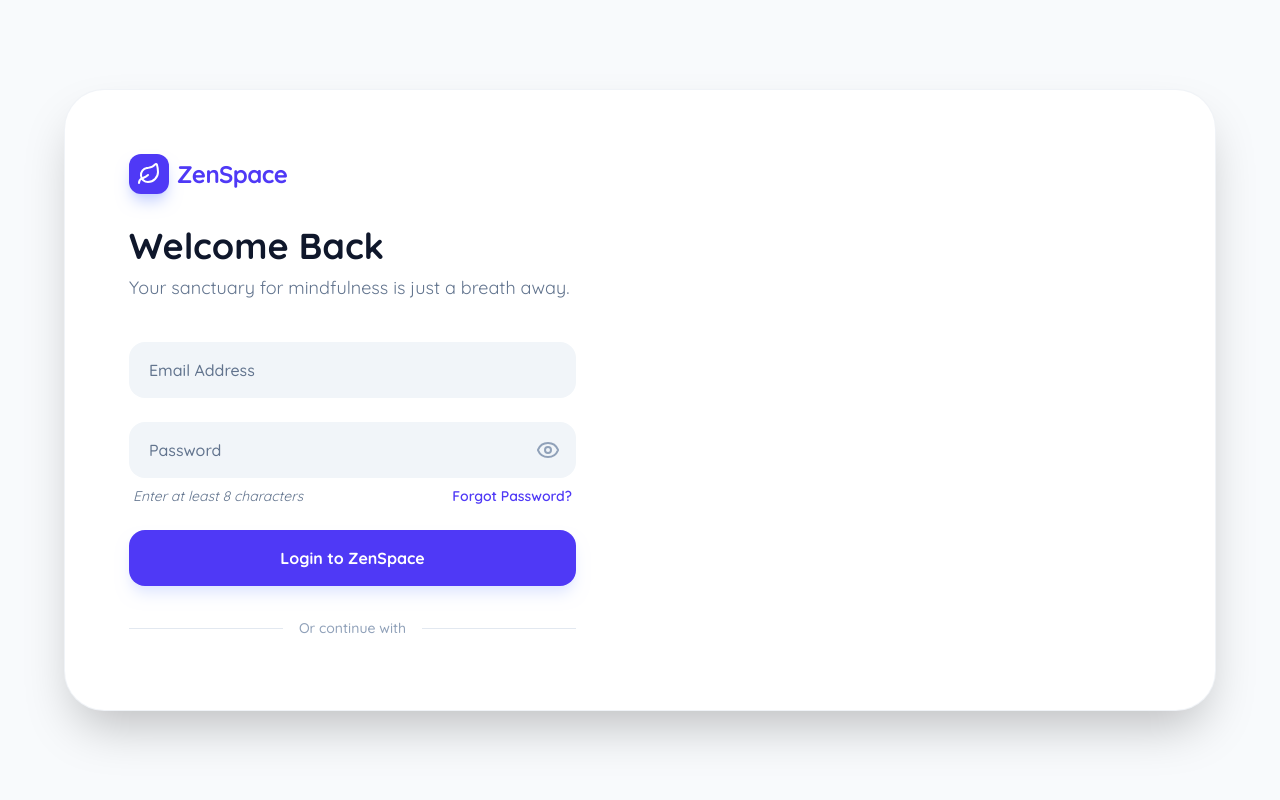
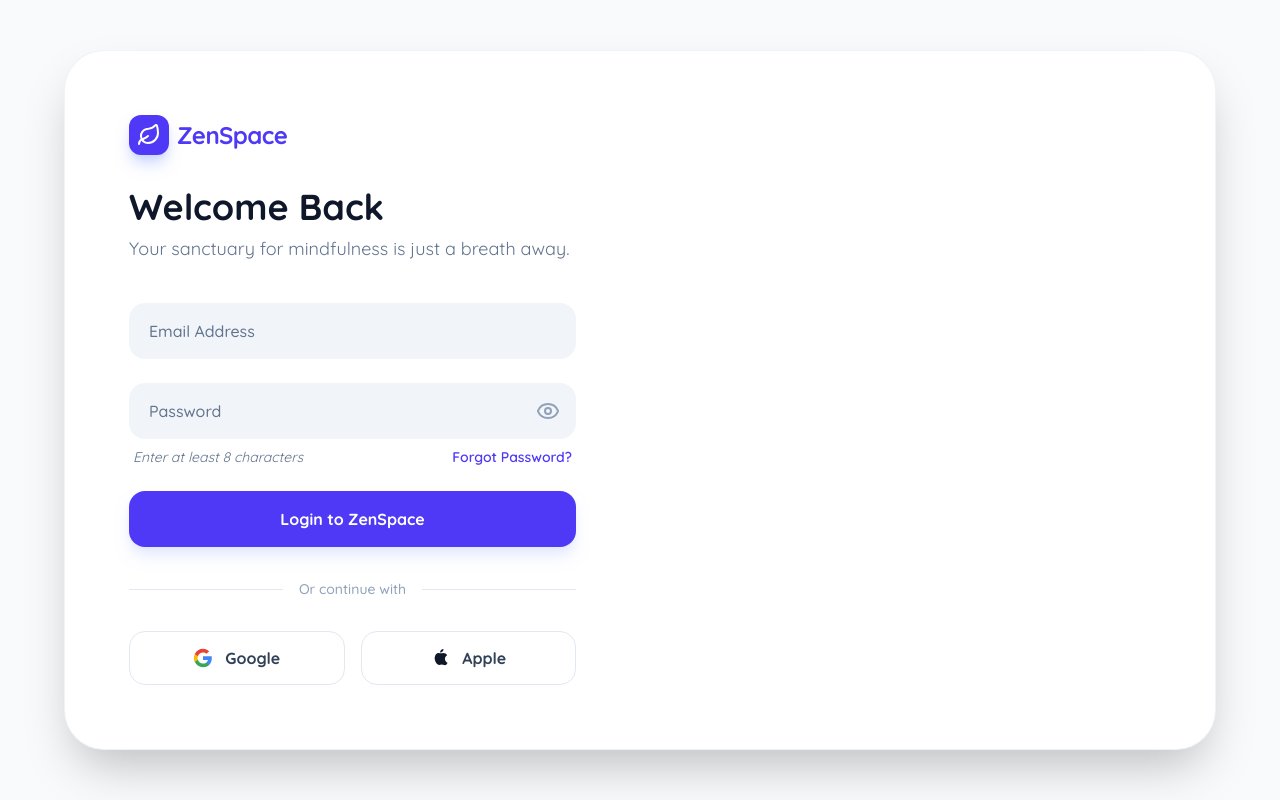
Before and after one commit to arturolguillen/devarturo-7-login-page, a Next.js app: page / in a window 1280 px wide. Built offline with nearby package versions, Linux system fonts and the light colour scheme.

Commit message:
Add social login buttons and integrate into Home page layout

```diff
--- a/src/app/page.tsx
+++ b/src/app/page.tsx
@@ -1,4 +1,6 @@
+import AppleLoginButton from "@/components/AppleLoginButton";
 import EmailInput from "@/components/EmailInput";
+import GoogleLoginButton from "@/components/GoogleLoginButton";
 import LeftColumn from "@/components/LeftColumn";
 import LoginButton from "@/components/LoginButton";
 import LoginContinueWith from "@/components/LoginContinueWith";
@@ -7,6 +9,7 @@
 import MainContent from "@/components/MainContent";
 import MainWrapper from "@/components/MainWrapper";
 import PasswordInput from "@/components/PasswordInput";
+import SocialLogins from "@/components/SocialLogins";
 
 export default function Home() {
     return (
@@ -21,6 +24,10 @@
                     <PasswordInput />
                     <LoginButton />
                     <LoginContinueWith />
+                    <SocialLogins>
+                        <GoogleLoginButton />
+                        <AppleLoginButton />
+                    </SocialLogins>
                 </LoginForm>
             </LeftColumn>
         </MainWrapper>
--- /dev/null
+++ b/src/components/AppleLoginButton.tsx
@@ -0,0 +1,15 @@
+export default function AppleLoginButton() {
+    return (
+        <button
+            type="button"
+            className="flex items-center justify-center gap-3 py-3.5 border border-slate-200 rounded-2xl hover:bg-slate-50 transition-all active:scale-95 cursor-pointer"
+        >
+            <svg className="w-5 h-5 fill-slate-900" viewBox="0 0 24 24">
+                <path
+                    d="M17.05 20.28c-.96 0-2.04-.36-3.04-.36-1.01 0-2.2.36-3.04.36-2.52 0-5.36-3.82-5.36-8.21 0-4.04 2.53-6.17 4.92-6.17 1.01 0 1.95.36 2.67.36.72 0 1.83-.36 2.7-.36 2.04 0 3.82 1.05 4.7 2.65-3.85 2.05-3.23 7.42.5 9.07-.8 2-2.14 3.02-3.05 3.02zM12.03 5.48c-.03-2.31 1.91-4.28 4.14-4.28.2 2.4-2 4.41-4.14 4.28z">
+                </path>
+            </svg>
+            <span className="font-bold text-slate-700">{'Apple'}</span>
+        </button>
+    );
+}
--- /dev/null
+++ b/src/components/GoogleLoginButton.tsx
@@ -0,0 +1,24 @@
+export default function GoogleLoginButton() {
+    return (
+        <button
+            type="button"
+            className="flex items-center justify-center gap-3 py-3.5 border border-slate-200 rounded-2xl hover:bg-slate-50 transition-all active:scale-95 cursor-pointer"
+        >
+            <svg className="w-5 h-5" viewBox="0 0 24 24">
+                <path
+                    d="M22.56 12.25c0-.78-.07-1.53-.2-2.25H12v4.26h5.92c-.26 1.37-1.04 2.53-2.21 3.31v2.77h3.57c2.08-1.92 3.28-4.74 3.28-8.09z"
+                    fill="#4285F4"></path>
+                <path
+                    d="M12 23c2.97 0 5.46-.98 7.28-2.66l-3.57-2.77c-.98.66-2.23 1.06-3.71 1.06-2.86 0-5.29-1.93-6.16-4.53H2.18v2.84C3.99 20.53 7.7 23 12 23z"
+                    fill="#34A853"></path>
+                <path
+                    d="M5.84 14.09c-.22-.66-.35-1.36-.35-2.09s.13-1.43.35-2.09V7.07H2.18C1.43 8.55 1 10.22 1 12s.43 3.45 1.18 4.93l3.66-2.84z"
+                    fill="#FBBC05"></path>
+                <path
+                    d="M12 5.38c1.62 0 3.06.56 4.21 1.66l3.15-3.15C17.45 2.09 14.97 1 12 1 7.7 1 3.99 3.47 2.18 7.07l3.66 2.84c.87-2.6 3.3-4.53 6.16-4.53z"
+                    fill="#EA4335"></path>
+            </svg>
+            <span className="font-bold text-slate-700">{'Google'}</span>
+        </button>
+    );
+}
--- /dev/null
+++ b/src/components/SocialLogins.tsx
@@ -0,0 +1,9 @@
+export default function SocialLogins({ children }: {
+    children: React.ReactNode;
+}) {
+    return (
+        <div className="grid grid-cols-2 gap-4">
+            {children}
+        </div>
+    );
+}
```
